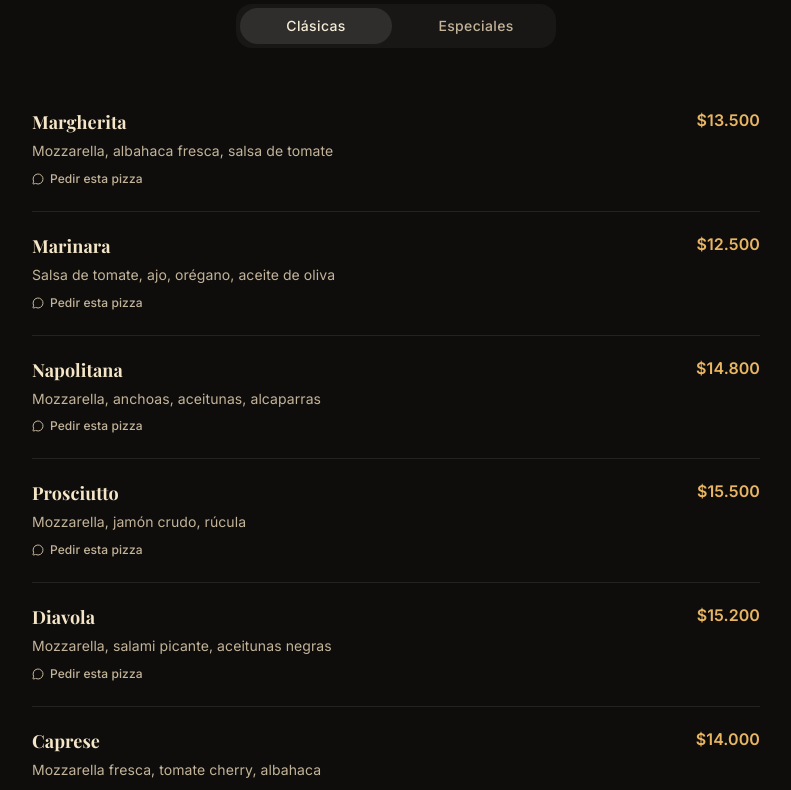
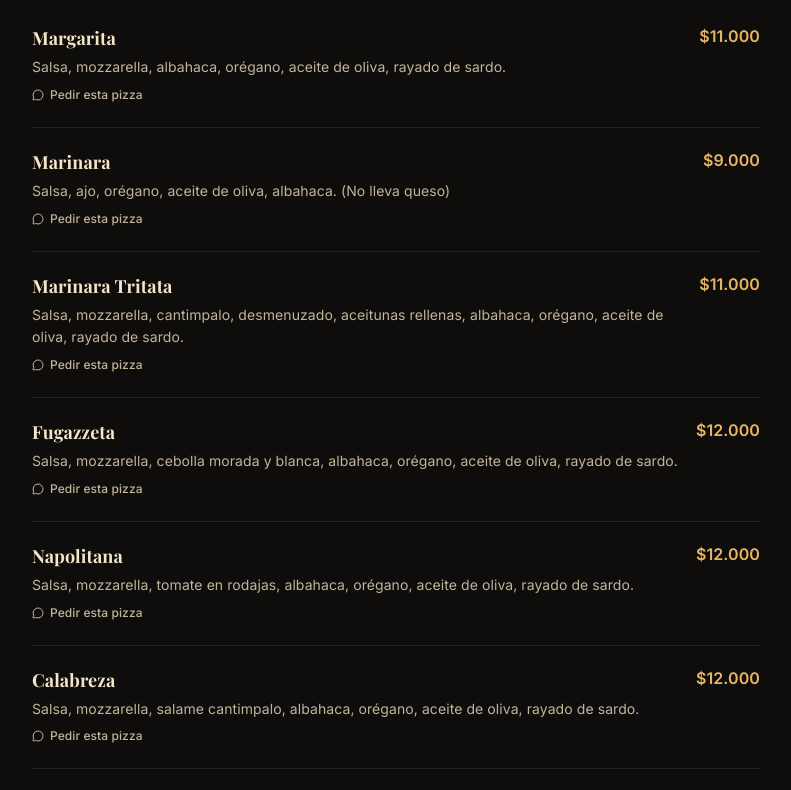
Before and after one commit to federicobordon09-dev/elhorneropizzeria-web, a Next.js app: page / in a window 1280 px wide. Shown: the part 3760-4550 px from the top of the page, without its empty margins (244-1035 px from the left). Built offline with nearby package versions, Linux system fonts and the light colour scheme.

Commit message:
feat: carta real de la pizzeria — 11 pizzas en lista simple

```diff
--- a/src/components/secciones/menu.tsx
+++ b/src/components/secciones/menu.tsx
@@ -1,17 +1,12 @@
 "use client";
 
-import { useState } from "react";
 import { EncabezadoSeccion } from "@/components/layout/encabezado-seccion";
 import { Button } from "@/components/ui/button";
 import { enlaceWhatsApp } from "@/lib/datos-negocio";
 import { pizzas, formatearPrecio } from "@/lib/menu";
-import { MessageCircle, Martini } from "lucide-react";
+import { MessageCircle } from "lucide-react";
 
 export function Menu() {
-  const [categoria, setCategoria] = useState<"clasica" | "especial">("clasica");
-
-  const pizzasFiltradas = pizzas.filter((p) => p.categoria === categoria);
-
   return (
     <section id="menu" className="seccion seccion-alt relative">
       <div className="mx-auto max-w-3xl px-5">
@@ -20,33 +15,16 @@ export function Menu() {
           descripcion="Pizzas napolitanas tradición italiana, horneadas en horno de leña."
         />
 
-        <div className="mx-auto mt-10 flex w-full max-w-xs gap-2 rounded-2xl bg-white/[0.04] p-1">
-          {(["clasica", "especial"] as const).map((cat) => (
-            <button
-              key={cat}
-              onClick={() => setCategoria(cat)}
-              className={`flex-1 cursor-pointer rounded-xl px-4 py-2 text-sm font-medium capitalize tracking-wide ${
-                categoria === cat
-                  ? "bg-white/10 text-foreground"
-                  : "text-muted-foreground"
-              }`}
-            >
-              {cat === "clasica" ? "Clásicas" : "Especiales"}
-            </button>
-          ))}
-        </div>
-
         <div className="mt-10">
-          {pizzasFiltradas.map((pizza, i) => (
+          {pizzas.map((pizza, i) => (
             <div
               key={pizza.nombre}
-              className={`py-5 ${i < pizzasFiltradas.length - 1 ? "border-b border-border/50" : ""}`}
+              className={`py-5 ${i < pizzas.length - 1 ? "border-b border-border/50" : ""}`}
             >
               <div className="flex items-start justify-between gap-4">
                 <div className="min-w-0 flex-1">
                   <h3 className="fuente-titulo text-lg font-bold text-crema">
                     {pizza.nombre}
-                    {pizza.alcohol && <Martini className="ml-1.5 inline-block size-3.5 text-ambar" />}
                   </h3>
                   <p className="mt-1 text-sm leading-relaxed text-muted-foreground">
                     {pizza.descripcion}
--- a/src/lib/menu.ts
+++ b/src/lib/menu.ts
@@ -2,25 +2,20 @@ export interface Pizza {
   nombre: string;
   descripcion: string;
   precio: number;
-  alcohol?: boolean;
-  categoria: "clasica" | "especial";
 }
 
 export const pizzas: Pizza[] = [
-  // Clásicas
-  { nombre: "Margherita", descripcion: "Mozzarella, albahaca fresca, salsa de tomate", precio: 13500, categoria: "clasica" },
-  { nombre: "Marinara", descripcion: "Salsa de tomate, ajo, orégano, aceite de oliva", precio: 12500, categoria: "clasica" },
-  { nombre: "Napolitana", descripcion: "Mozzarella, anchoas, aceitunas, alcaparras", precio: 14800, categoria: "clasica" },
-  { nombre: "Prosciutto", descripcion: "Mozzarella, jamón crudo, rúcula", precio: 15500, categoria: "clasica" },
-  { nombre: "Diavola", descripcion: "Mozzarella, salami picante, aceitunas negras", precio: 15200, categoria: "clasica" },
-  { nombre: "Caprese", descripcion: "Mozzarella fresca, tomate cherry, albahaca", precio: 14000, categoria: "clasica" },
-  // Especiales
-  { nombre: "Trufa", descripcion: "Mozzarella, crema de trufa, hongos, parmesano", precio: 17500, categoria: "especial" },
-  { nombre: "Burrata", descripcion: "Mozzarella, burrata, tomates confitados, pesto", precio: 18500, categoria: "especial" },
-  { nombre: "Carbonara", descripcion: "Mozzarella, crema, panceta, huevo, parmesano", precio: 16500, categoria: "especial" },
-  { nombre: "Cuatro Quesos", descripcion: "Mozzarella, gorgonzola, parmesano, provolone", precio: 17000, categoria: "especial" },
-  { nombre: "Calabresa", descripcion: "Mozzarella, longaniza, cebolla morada, chimichurri", precio: 16800, categoria: "especial" },
-  { nombre: "Rúcula & Jamón", descripcion: "Mozzarella, jamón crudo, rúcula, grana padano", precio: 18000, categoria: "especial" },
+  { nombre: "Margarita", descripcion: "Salsa, mozzarella, albahaca, orégano, aceite de oliva, rayado de sardo.", precio: 11000 },
+  { nombre: "Marinara", descripcion: "Salsa, ajo, orégano, aceite de oliva, albahaca. (No lleva queso)", precio: 9000 },
+  { nombre: "Marinara Tritata", descripcion: "Salsa, mozzarella, cantimpalo, desmenuzado, aceitunas rellenas, albahaca, orégano, aceite de oliva, rayado de sardo.", precio: 11000 },
+  { nombre: "Fugazzeta", descripcion: "Salsa, mozzarella, cebolla morada y blanca, albahaca, orégano, aceite de oliva, rayado de sardo.", precio: 12000 },
+  { nombre: "Napolitana", descripcion: "Salsa, mozzarella, tomate en rodajas, albahaca, orégano, aceite de oliva, rayado de sardo.", precio: 12000 },
+  { nombre: "Calabreza", descripcion: "Salsa, mozzarella, salame cantimpalo, albahaca, orégano, aceite de oliva, rayado de sardo.", precio: 12000 },
+  { nombre: "Especial", descripcion: "Salsa, mozzarella, jamón cocido, morrones, albahaca, orégano, aceite de oliva, rayado de sardo.", precio: 12000 },
+  { nombre: "Jamón y Rúcula", descripcion: "Salsa, mozzarella, jamón crudo, rúcula, albahaca, orégano, aceite de oliva, rayado de sardo.", precio: 13000 },
+  { nombre: "Cuatro Quesos", descripcion: "Salsa, mozzarella, roquefort, sardo, pategrás, albahaca, orégano, aceite de oliva, pesto de albahaca.", precio: 13000 },
+  { nombre: "De Pera Malbec", descripcion: "Salsa, pera, mozzarella, roquefort, reducción de Malbec, albahaca, aceite de oliva, rayado de sardo.", precio: 13000 },
+  { nombre: "Cherry", descripcion: "Salsa, mozzarella, tomatitos cherry, albahaca, aceite de oliva, rayado de sardo, pesto picante.", precio: 13000 },
 ];
 
 export function formatearPrecio(precio: number): string {
```
